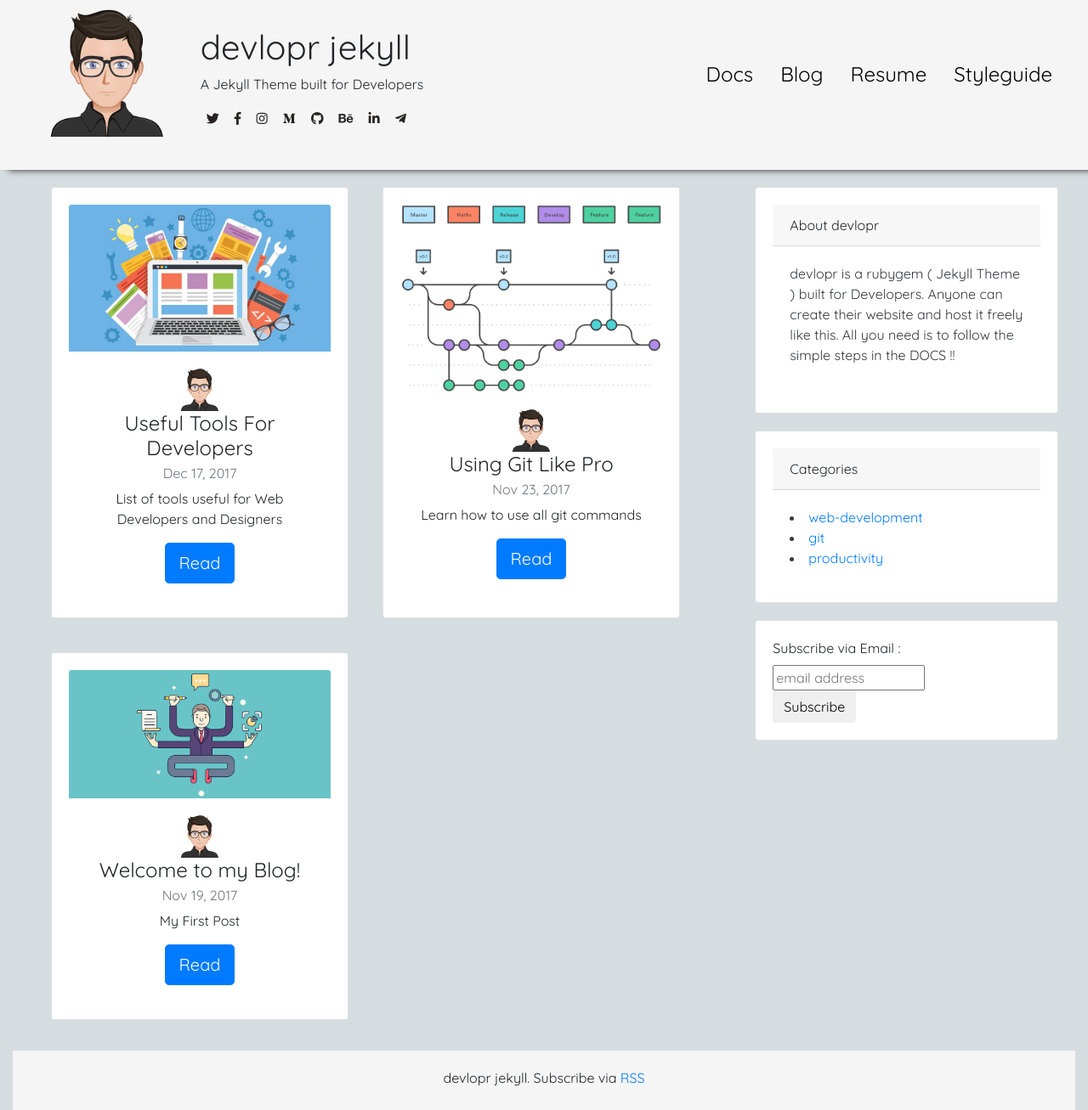
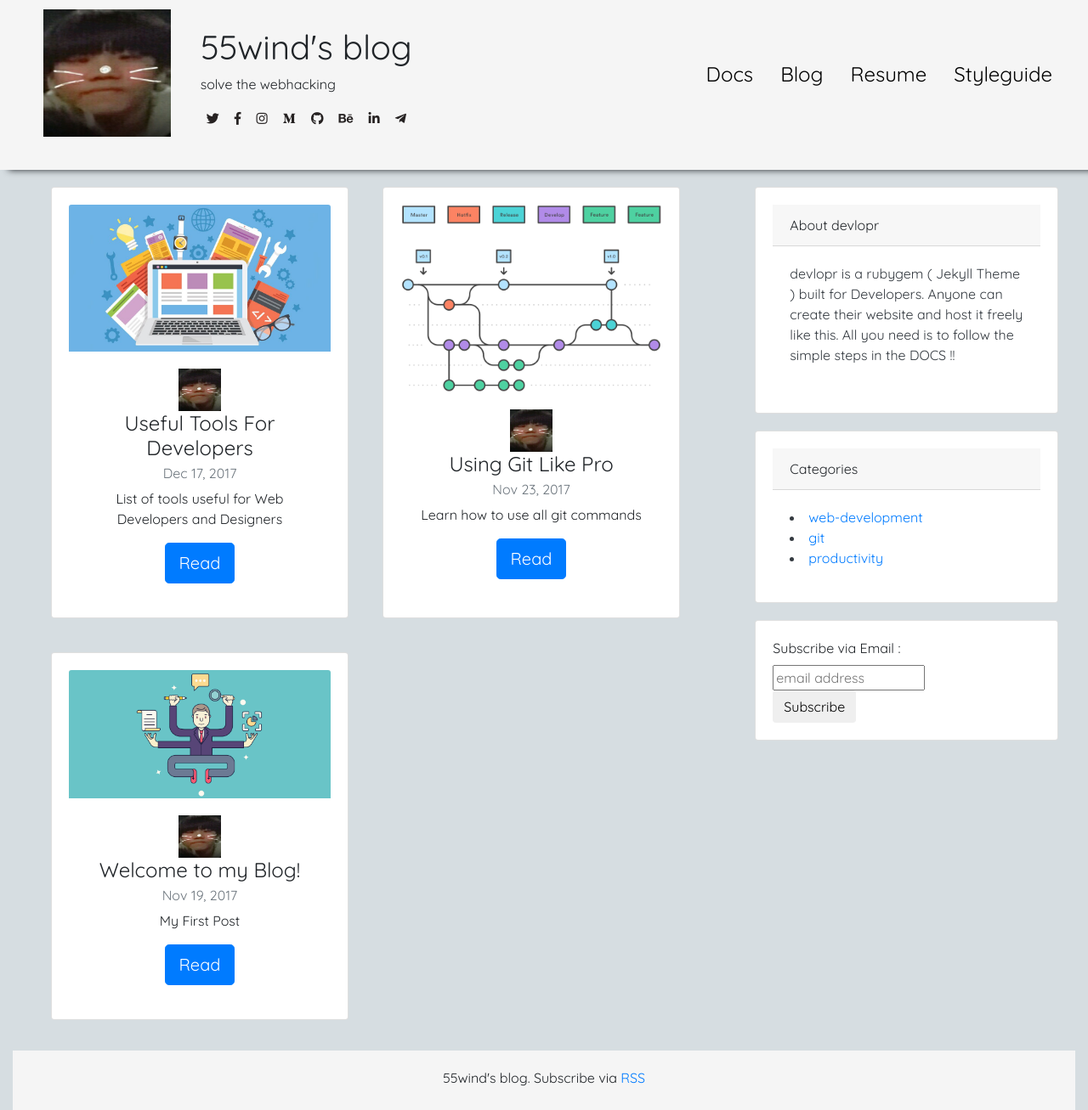
Before and after one commit to 55wind/55wind.github.io, a Jekyll site: the page built from index.md, in a window 1280 px wide. Shown: the whole page at 85% size. Built offline with Jekyll 4.4.1, drawn with Linux system fonts in a browser that asks for light colours; nearby versions of some CDN libraries; a script that is not in the unit is left out.

Commit message:
config changed

```diff
--- a/_config.yml
+++ b/_config.yml
@@ -1,9 +1,6 @@
-title: devlopr jekyll
-subtitle: A Jekyll Theme built for Developers
-description: >- # this means to ignore newlines until "baseurl:"
-  Write an awesome description for your new site here. You can edit this
-  line in _config.yml. It will appear in your document head meta (for
-  Google search results) and in your feed.xml site description.
+title: 55wind's blog
+subtitle: solve the webhacking
+description: I'm awesome !!
 baseurl: "" # the subpath of your site, e.g. /blog
 url: "" # the base hostname & protocol for your site, e.g. http://example.com
 
```
Also changed, not shown: assets/img/profile.png.
